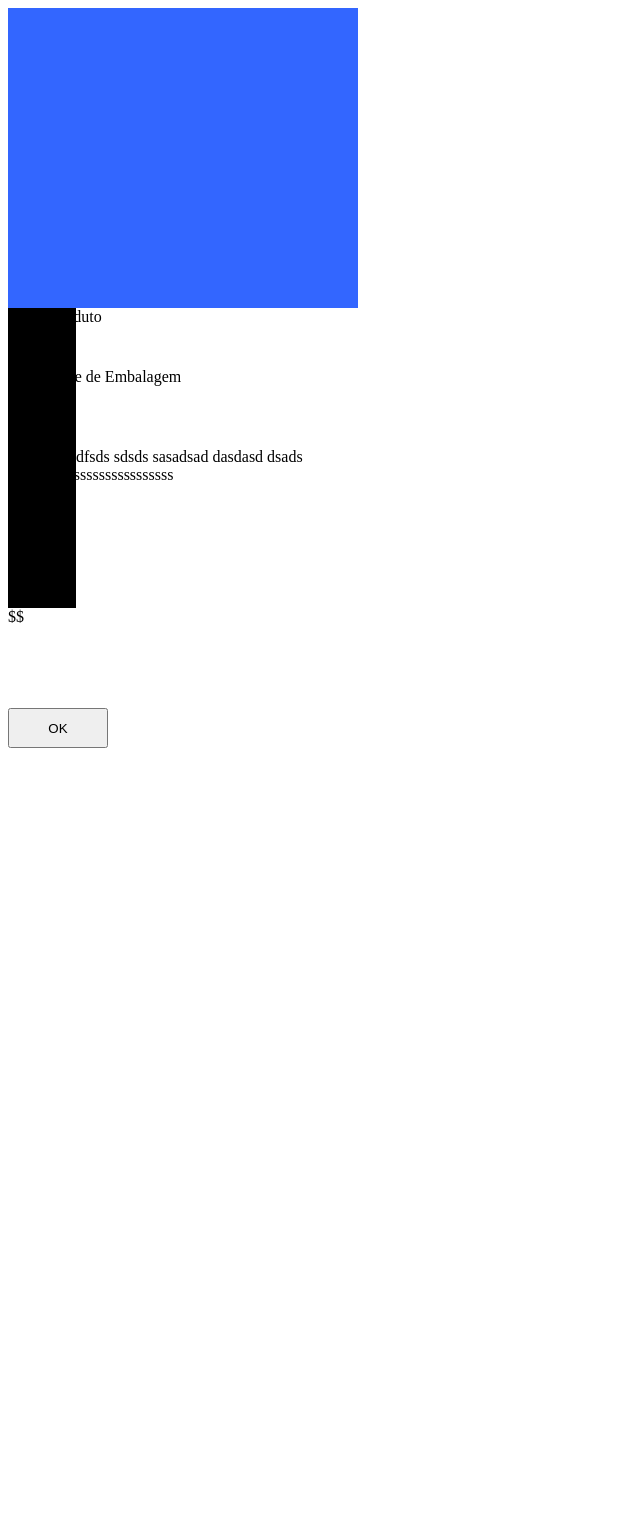
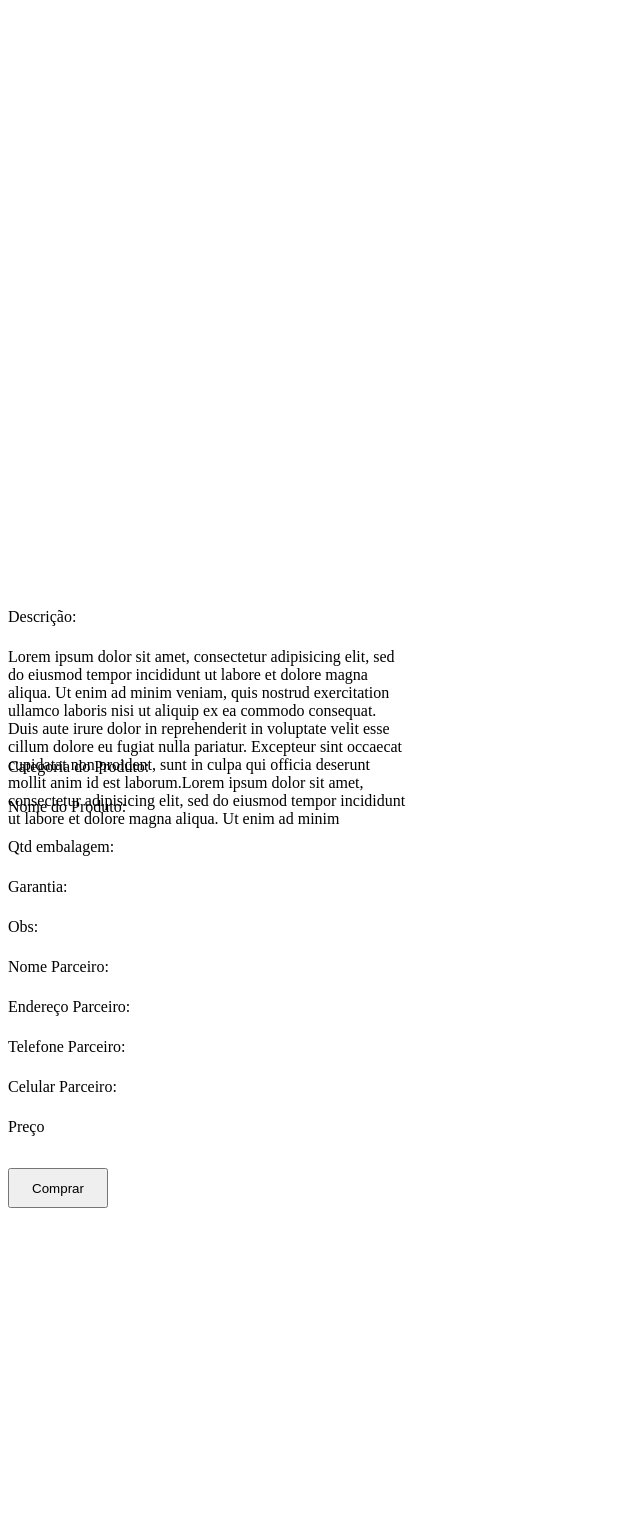
Before and after one commit to kah-eek/Portal-Auto-Center, a PHP site: page /view/modal_detalhes_veiculos.php in a window 1280 px wide. Shown: the whole page, without its empty margins (0-640 px from the left). Before the commit the page ends 748 px from the top, so only its background shows below. Run offline with PHP 8.4, Linux system fonts and the light colour scheme.

Commit message:
modal detalhes veiculos completa

```diff
--- a/view/css/modal_detalhes_veiculos.css
+++ b/view/css/modal_detalhes_veiculos.css
@@ -1,14 +1,14 @@
 .modal{
-  margin-top: 0px;
-  padding: 0px;
-  width: 800px;
-  height: 700px;
+  /*margin: 0px;*/
+  /*padding: 0px;*/
+  width: 850px;
+  height: 750px;
 
 }
 
 .linha1_dv{
-  width: 800px;
-  height: 300px;
+  width: 425px;
+  height: 750px;
   /*background-color: gray;*/
 
 }
@@ -23,63 +23,35 @@
 .item_img_detalhes_veiculos{
   width: 350px;
   height: 300px;
-  background-color: #3366ff;
+  /*background-color: #3366ff;*/
 
 }
 
 .container_descricao_veiculo{
   width: 400px;
-  height: 300px;
-
+  height: 365px;
+  /*background-color: red;*/
 
 }
 
 .item_descricao_veiculo{
   width: 400px;
-  height: 300px;
+  height: 365px;
   /*background-color: #009999;*/
 
 }
 
 .desc{
   width: 400px;
-  height: 60px;
+  height: 40px;
   /*background-color: gray;*/
 
 }
 
-.linha2_dv{
-  width: 800px;
-  height: 100px;
-  /*background-color: pink;*/
-
-}
-
-.fotos_pequenas{
-  width: 68px;
-  height: 60px;
-  background-color: #000;
-
-}
-
-.preco{
-  width: 410px;
-  height: 100px;
-  /*background-color: #fff;*/
-
-}
-
-.item_preco{
-  width: 410px;
-  height: 100px;
-  /*background-color: blue;*/
-
-}
-
-.linha3_dv{
-  width: 800px;
-  height: 300px;
-  /*height: red;*/
+.titulo_desc{
+  width: 400px;
+  height: 40px;
+  /*background-color: gray;*/
 
 }
 
@@ -90,20 +62,41 @@
 
 }
 
-.titulo_desc{
+.texto_desc{
   width: 400px;
-  height: 40px;
-  /*background-color: gray;*/
+  height: 300px;
 
 }
 
-.texto_desc{
-  width: 400px;
-  height: 250px;
+.fotos_pequenas{
+  width: 68px;
+  height: 60px;
+  /*background-color: #000;*/
 
 }
 
-.segura_bt_ok{
+.linha2_dv{
+  width: 425px;
+  height: 750px;
+  /*background-color: pink;*/
+
+}
+
+.preco{
+  width: 400px;
+  height: 50px;
+  /*background-color: green;*/
+
+}
+
+.item_preco{
+  width: 200px;
+  height: 50px;
+  /*background-color: blue;*/
+
+}
+
+.segura_bt_comprar{
   width: 400px;
   height: 50px;
   /*background-color: black;*/
--- a/view/modal_detalhes_veiculos.php
+++ b/view/modal_detalhes_veiculos.php
@@ -6,85 +6,100 @@
     <link rel="stylesheet" href="css/modal_detalhes_veiculos.css">
   </head>
   <body>
-    <div class="linha1_dv">
+    <div class="linha1_dv float_left bg_cinza">
 
-      <div class="container_img_detalhes_veiculos float_left">
-        <div class="item_img_detalhes_veiculos centro_lr">
+      <div class="container_img_detalhes_veiculos float_left margem_t_5">
+        <div class="item_img_detalhes_veiculos centro_lr borda_preta_1">
 
         </div>
       </div>
 
-      <div class="container_descricao_veiculo float_left">
-        <div class="item_descricao_veiculo centro_lr">
+      <div class="container_fotos_veiculos">
+        <div class="item_fotos_veiculos">
+          <div class="fotos_pequenas borda_preta_1 float_left margem_l_10 margem_t_10">
 
-          <div class="desc titulo fs_20 negrito preenche_t_20">
-            Nome Produto
           </div>
 
-          <div class="desc titulo fs_20 negrito preenche_t_20 margem_t_20">
-            Quantidade de Embalagem
+          <div class="fotos_pequenas borda_preta_1 float_left margem_l_10 margem_t_10">
+
           </div>
 
-          <div class="desc titulo fs_20 negrito preenche_t_20 margem_t_20">
-            Garantia
+          <div class="fotos_pequenas borda_preta_1 float_left margem_l_10 margem_t_10">
+
           </div>
 
-          <div class="desc titulo fs_20 negrito preenche_t_20 margem_t_20">
-            OBS
+          <div class="fotos_pequenas borda_preta_1 float_left margem_l_10 margem_t_10">
+
           </div>
+
+          <div class="fotos_pequenas borda_preta_1 float_left margem_l_10 margem_t_10">
+
+          </div>
+        </div>
+      </div>
+
+      <div class="container_descricao float_left">
+        <div class="titulo_desc titulo preenche_t_5 margem_l_5 fs_20 margem_t_20">
+          Descrição:
+        </div>
+        <div class="texto_desc justificado margem_l_5">
+          Lorem ipsum dolor sit amet, consectetur adipisicing elit, sed do eiusmod tempor incididunt ut labore et dolore magna aliqua. Ut enim ad minim veniam, quis nostrud exercitation ullamco laboris nisi ut aliquip ex ea commodo consequat. Duis aute irure dolor in reprehenderit in voluptate velit esse cillum dolore eu fugiat nulla pariatur. Excepteur sint occaecat cupidatat non proident, sunt in culpa qui officia deserunt mollit anim id est laborum.Lorem ipsum dolor sit amet, consectetur adipisicing elit, sed do eiusmod tempor incididunt ut labore et dolore magna aliqua. Ut enim ad minim
         </div>
       </div>
 
     </div>
     <!-- LINHA 2 -->
-    <div class="linha2_dv">
+    <div class="linha2_dv float_left bg_cinza">
 
-      <div class="container_fotos_veiculos">
-        <div class="item_fotos_veiculos">
-          <div class="fotos_pequenas float_left margem_l_10 margem_t_10">
+      <div class="container_descricao_veiculo float_left">
+        <div class="item_descricao_veiculo centro_lr">
 
+          <div class="desc titulo fs_18 negrito preenche_t_10 margem_t_5">
+            Categoria do Produto:
           </div>
 
-          <div class="fotos_pequenas float_left margem_l_10 margem_t_10">
-
+          <div class="desc titulo fs_18 negrito preenche_t_10 margem_t_5">
+            Nome do Produto:
           </div>
 
-          <div class="fotos_pequenas float_left margem_l_10 margem_t_10">
-
+          <div class="desc titulo fs_18 negrito preenche_t_10 margem_t_5">
+            Qtd embalagem:
           </div>
 
-          <div class="fotos_pequenas float_left margem_l_10 margem_t_10">
-
+          <div class="desc titulo fs_18 negrito preenche_t_10 margem_t_5">
+            Garantia:
           </div>
 
-          <div class="fotos_pequenas float_left margem_l_10 margem_t_10">
+          <div class="desc titulo fs_18 negrito preenche_t_10 margem_t_5">
+            Obs:
+          </div>
 
+          <div class="desc titulo fs_18 negrito preenche_t_10 margem_t_5">
+            Nome Parceiro:
+          </div>
+
+          <div class="desc titulo fs_18 negrito preenche_t_10 margem_t_5">
+            Endereço Parceiro:
+          </div>
+
+          <div class="desc titulo fs_18 negrito preenche_t_10 margem_t_5">
+            Telefone Parceiro:
+          </div>
+
+          <div class="desc titulo fs_18 negrito preenche_t_10 margem_t_5">
+            Celular Parceiro:
+          </div>
+
+          <div class="preco float_left margem_t_180">
+            <div class="item_preco float_right titulo align_center preenche_t_10 fs_20 borda_preta_1">
+              Preço
+            </div>
+          </div>
+
+          <div class="segura_bt_comprar float_left margem_t_50">
+            <input class="input_submit input_submit_dv float_right" type="submit" name="btn_comprar" value="Comprar">
           </div>
         </div>
-
-        <div class="preco float_left">
-          <div class="item_preco titulo align_center preenche_t_20 fs_20">
-            $$
-          </div>
-        </div>
-      </div>
-
-    </div>
-
-    <!-- LINHA3 -->
-    <div class="linha3_dv">
-
-      <div class="container_descricao float_left">
-        <div class="titulo_desc titulo align_center preenche_t_5 fs_20">
-          Descrição
-        </div>
-        <div class="texto_desc justificado borda_preta_1 margem_l_5">
-          dddddddd dfsds sdsds sasadsad dasdasd dsads sdsdssssssssssssssssssssss
-        </div>
-      </div>
-
-      <div class="segura_bt_ok float_left margem_t_215">
-        <input class="input_submit input_submit_dv float_right" type="submit" name="btn_ok" value="OK">
       </div>
     </div>
   </body>
```
